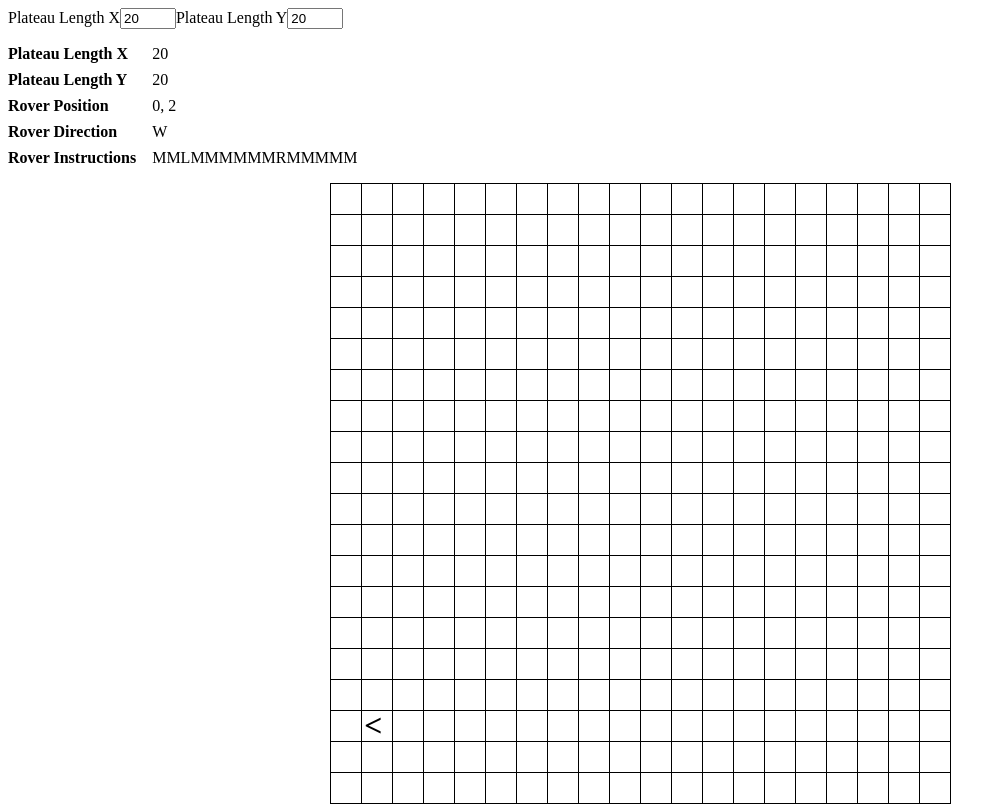
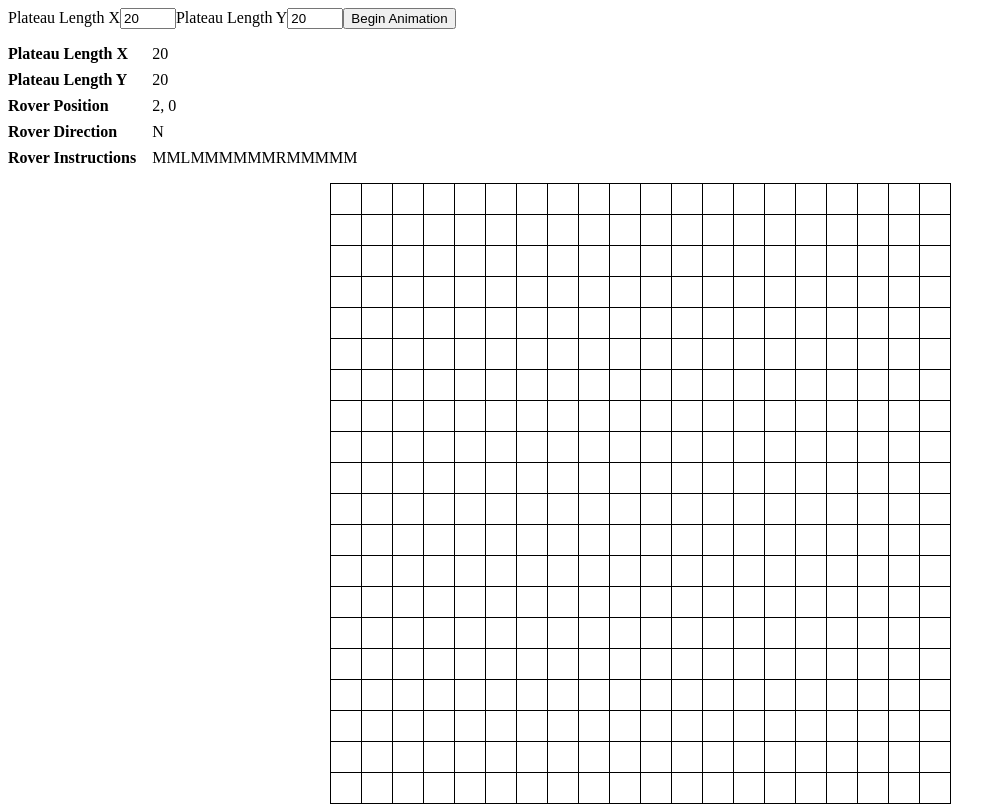
Before and after one commit to AlyxMoon/code-challenge-mars-rover, an Angular app: page / in a window 1280 px wide. Shown: the whole page, without its empty margins (0-1006 px from the left). Built offline with nearby package versions, Linux system fonts and the light colour scheme; what src would draw is missing.

Commit message:
only begin animation on command

```diff
--- a/src/app/app.component.html
+++ b/src/app/app.component.html
@@ -3,11 +3,13 @@
   <RoverInputForm
     [(width)]="width"
     [(height)]="height"
+    (begin)="begin()"
   ></RoverInputForm>
 
   <RoverGrid
     [width]="width"
     [height]="height"
     [rover]="rover"
+    [animating]="animating"
   ></RoverGrid>
 </main>
--- a/src/app/app.component.ts
+++ b/src/app/app.component.ts
@@ -16,6 +16,8 @@ export class AppComponent {
     position: { x: 2, y: 0, d: 'N' },
     instructions: 'MMLMMMMMMRMMMMM',
   }
+
+  animating = false
 
   async operateRover (): Promise<void> {
     await waitFor()
@@ -42,7 +44,8 @@ export class AppComponent {
     }
   }
 
-  constructor () {
+  begin (): void {
+    this.animating = true
     this.operateRover()
   }
 }
--- a/src/app/components/RoverGrid/RoverGrid.component.ts
+++ b/src/app/components/RoverGrid/RoverGrid.component.ts
@@ -11,6 +11,7 @@ export class RoverGridComponent {
   @Input() width = 10
   @Input() height = 10
   @Input() rover!: Rover
+  @Input() animating = false
 
   get cells (): number[] {
     const cells = Array(this.width * this.height).fill(0)
@@ -55,6 +56,10 @@ export class RoverGridComponent {
   get roverClasses (): string[] {
     const classes: string[] = ['rover']
 
+    if (!this.animating) {
+      classes.push('hidden')
+    }
+
     if (this.roverOutOfBounds) {
       classes.push('falling')
     }
--- a/src/app/components/RoverInputForm/RoverInputForm.component.html
+++ b/src/app/components/RoverInputForm/RoverInputForm.component.html
@@ -1,4 +1,4 @@
-<form>
+<form (submit)="$event.preventDefault()">
   <label for="form-input-plateau-x">Plateau Length X</label>
   <input
     id="form-input-plateau-x"
@@ -22,4 +22,6 @@
     [value]="height"
     (change)="onHeightChanged($event)"
   />
+
+  <button (click)="begin.emit()">Begin Animation</button>
 </form>
--- a/src/app/components/RoverInputForm/RoverInputForm.component.ts
+++ b/src/app/components/RoverInputForm/RoverInputForm.component.ts
@@ -11,6 +11,7 @@ export class RoverInputFormComponent {
 
   @Output() widthChange: EventEmitter<number> = new EventEmitter<number>()
   @Output() heightChange: EventEmitter<number> = new EventEmitter<number>()
+  @Output() begin: EventEmitter<void> = new EventEmitter<void>()
 
   onWidthChanged (event: Event): void {
     this.widthChange.emit(parseInt((<HTMLInputElement>event.target).value))
--- a/src/styles.css
+++ b/src/styles.css
@@ -1 +1,4 @@
 /* You can add global styles to this file, and also import other style files */
+.hidden {
+  display: none !important;
+}
```
